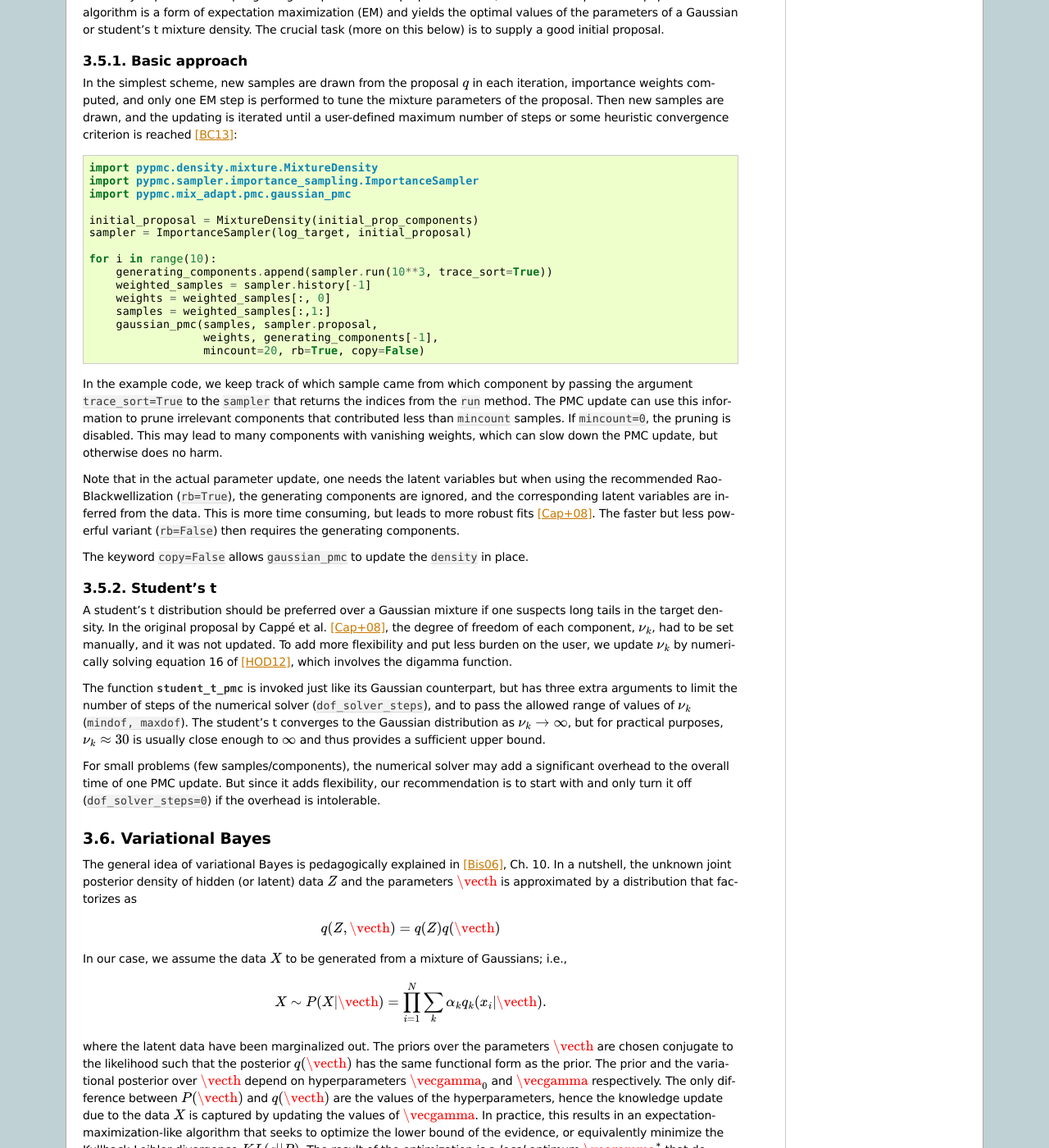
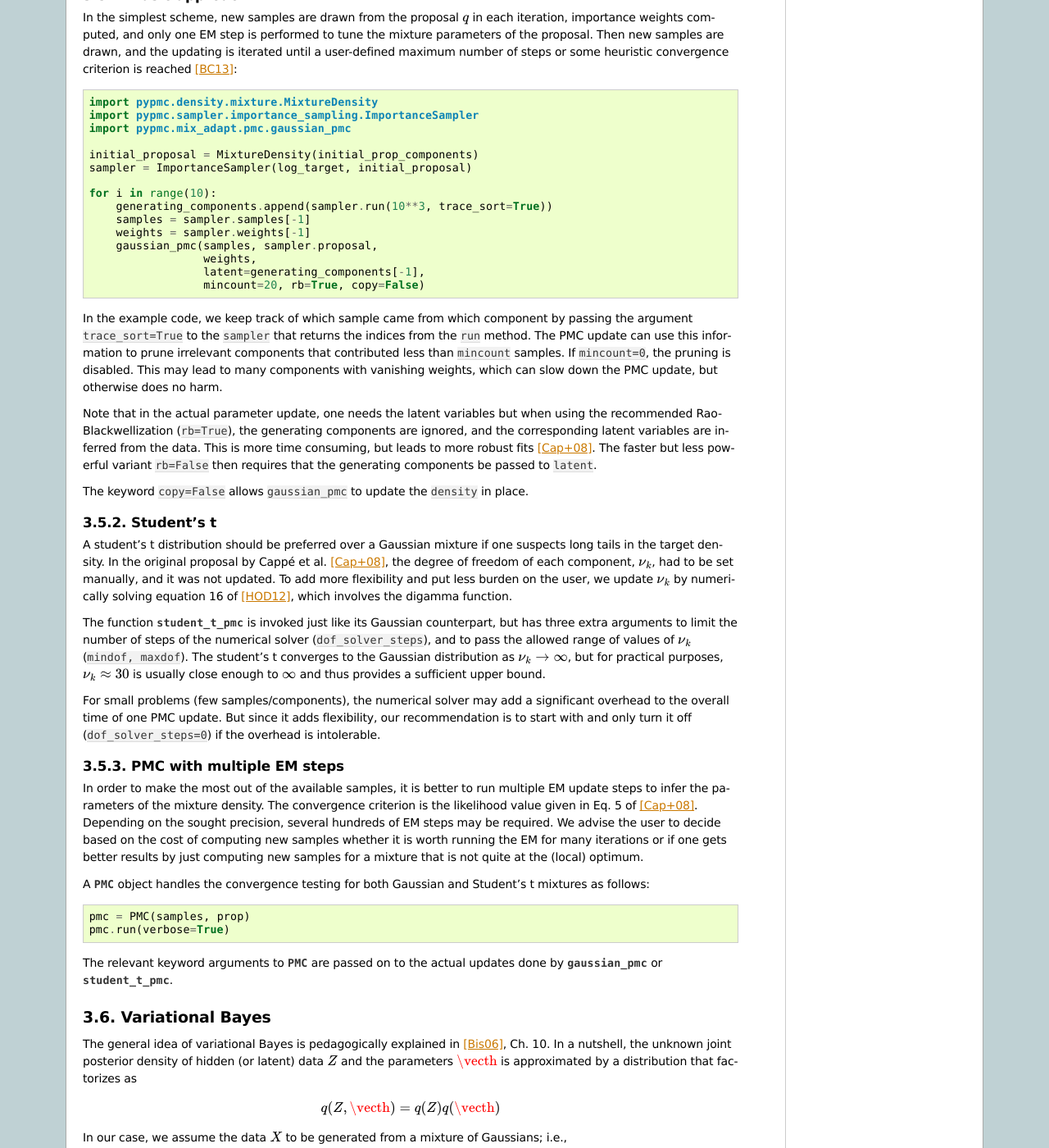
Before and after one commit to pypmc/pypmc, a Sphinx documentation site: the page built from doc/user_guide.rst, in a window 1280 px wide and 1400 px high, scrolled down 3960 px. Shown: the whole window at 82% size. Built offline with Sphinx 7.4.7, drawn with Linux system fonts in a browser that asks for light colours; formulas are drawn with MathJax 3; some of the changed text lies outside the part shown.

Commit message:
[doc] Update user guide
Fix #50 and #52

```diff
--- a/doc/conf.py
+++ b/doc/conf.py
@@ -39,7 +39,7 @@
 
 # General information about the project.
 project = u'pypmc'
-copyright = u'2015, Frederik Beaujean and Stephan Jahn'
+copyright = u'2016, Frederik Beaujean and Stephan Jahn'
 
 # The version info for the project you're documenting, acts as replacement for
 # |version| and |release|, also used in various other places throughout the
--- a/doc/user_guide.rst
+++ b/doc/user_guide.rst
@@ -13,16 +13,16 @@
 <https://en.wikipedia.org/wiki/Normal_distribution>`_
 
 .. math::
-   q_j(x) = \mathcal{N}(x | \mu_j, \sigma_j)
+   q_j(x) = \mathcal{N}(x | \mu_j, \Sigma_j)
 
 or a `student's t <https://en.wikipedia.org/wiki/Student%27s_t-distribution>`_ distribution
 
 .. math::
-   q_j(x) = \mathcal{T}(x | \mu_j, \sigma_j, \nu) \,.
+   q_j(x) = \mathcal{T}(x | \mu_j, \Sigma_j, \nu) \,.
 
 The free parameters of the mixture density, :math:`\theta`, are the component weights
 :math:`\alpha_j`, the means :math:`\mu_j`, the covariances
-:math:`\sigma_j` and in case :math:`q_j = \mathcal{T}` the degree of
+:math:`\Sigma_j` and in case :math:`q_j = \mathcal{T}` the degree of
 freedom :math:`\nu_j` for :math:`j=1 \dots K`.
 
 Component density
@@ -166,7 +166,7 @@
 the proposal covariance::
 
     mc.run(10**4)
-    mc.history.clear()
+    mc.clear()
 
     # run 100,000 steps adapting the proposal every 500 steps
     # hereby save the accept count which is returned by mc.run
@@ -175,12 +175,13 @@
     accept_count += mc.run(500)
     mc.adapt()
 
-Note that the proposal can be tuned continously, and the samples are
-still asymptotically distributed according to the target; i.e., there
-is no need to fix the proposal to generate valid samples.
+Note that the proposal can be tuned continously so the Markov property
+is lost but the samples are still asymptotically distributed according
+to the target; i.e., there is no need to fix the proposal to generate
+valid samples.
 
-The parameters like the minimum and maximum acceptance rate can be set
-via
+The parameters like the desired minimum and maximum acceptance rate
+can be set via
 :meth:`~pypmc.sampler.markov_chain.AdaptiveMarkovChain.set_adapt_params`.
 
 Importance sampling
@@ -221,23 +222,18 @@
 ``trace_sort=True``, then ``run`` returns the generating component for
 each sample.
 
-The samples are stored in
-:attr:`~pypmc.sampler.importance_sampling.ImportanceSampler.history`. The
-first column contains the weights, and the rest of each row is the
-sample::
+The samples and weights are stored in two
+:attr:`~pypmc.sampler.importance_sampling.ImportanceSampler.history`
+objects::
 
-  weighted_samples = sampler.history[-1]
-  weights = weighted_samples[:, 0]
-  samples = weighted_samples[:,1:]
+  samples = sampler.samples[-1]
+  weights = sampler.weights[-1]
 
 Note that a :class:`~pypmc.tools.History` object can contain the output
 of several runs, the last one is available as ``history[-1]``.
 
 The samples are ordered according to the generating component if
-`trace_sort=True`. To get `randomly` distributed samples, apply a
-shuffle operation::
-
-  np.random.shuffle(weighted_samples)
+`trace_sort=True`.
 
 Deterministic mixture
 ~~~~~~~~~~~~~~~~~~~~~
@@ -308,11 +304,11 @@
 
   for i in range(10):
       generating_components.append(sampler.run(10**3, trace_sort=True))
-      weighted_samples = sampler.history[-1]
-      weights = weighted_samples[:, 0]
-      samples = weighted_samples[:,1:]
+      samples = sampler.samples[-1]
+      weights = sampler.weights[-1]
       gaussian_pmc(samples, sampler.proposal,
-                   weights, generating_components[-1],
+                   weights,
+                   latent=generating_components[-1],
                    mincount=20, rb=True, copy=False)
 
 In the example code, we keep track of which sample came from which
@@ -329,8 +325,8 @@
 (``rb=True``), the generating components are ignored, and the
 corresponding latent variables are inferred from the data. This is
 more time consuming, but leads to more robust fits [Cap+08]_. The
-faster but less powerful variant (``rb=False``) then requires the
-generating components.
+faster but less powerful variant ``rb=False`` then requires that the
+generating components be passed to ``latent``.
 
 The keyword ``copy=False`` allows ``gaussian_pmc`` to update the
 ``density`` in place.
@@ -360,6 +356,30 @@
 update. But since it adds flexibility, our recommendation is to start
 with and only turn it off (``dof_solver_steps=0``) if the overhead is
 intolerable.
+
+PMC with multiple EM steps
+~~~~~~~~~~~~~~~~~~~~~~~~~~
+
+In order to make the most out of the available samples, it is better
+to run multiple EM update steps to infer the parameters of the mixture
+density. The convergence criterion is the likelihood value given in
+Eq. 5 of [Cap+08]_. Depending on the sought precision, several
+hundreds of EM steps may be required. We advise the user to decide
+based on the cost of computing new samples whether it is worth running
+the EM for many iterations or if one gets better results by just
+computing new samples for a mixture that is not quite at the (local)
+optimum.
+
+A :class:`PMC` object handles the convergence testing for both
+Gaussian and Student's t mixtures as follows::
+
+    pmc = PMC(samples, prop)
+    pmc.run(verbose=True)
+
+The relevant keyword arguments to :class:`~pypmc.mix_adapt.pmc.PMC`
+are passed on to the actual updates done by
+:func:`~pypmc.mix_adapt.pmc.gaussian_pmc` or
+:func:`~pypmc.mix_adapt.pmc.student_t_pmc`.
 
 Variational Bayes
 -----------------
```
Also changed, not shown: other parts of doc/user_guide.rst (+1 -1 lines), 1 other file.
